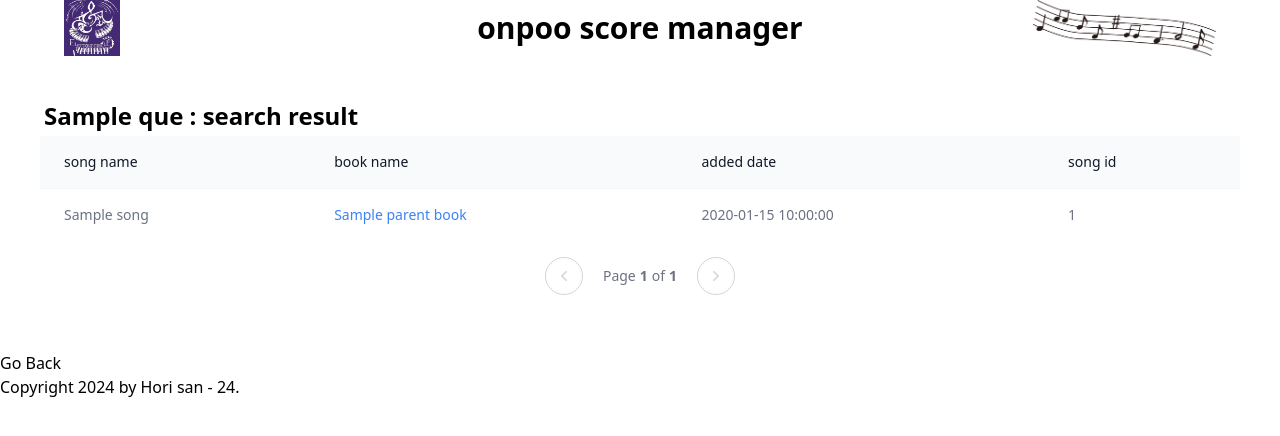
After one commit to yufoxda/scoremanager5, a Python web app: template Src/Templates/Pages/searched_song.html in a window 1280 px wide. The commit adds this page. Shown: the top 436 px of the page. Run offline with Jinja, Linux system fonts and the light colour scheme; the template is opened without the code that fills it: most values are stand-ins (such as "Sample title", 1, 10 or a date in 2020).

Commit message:
ページの追加

```diff
--- a/Src/Static/output.css
+++ b/Src/Static/output.css
@@ -595,13 +595,42 @@ video {
   right: 0px;
 }
 
+.mx-1 {
+  margin-left: 0.25rem;
+  margin-right: 0.25rem;
+}
+
 .mx-auto {
   margin-left: auto;
   margin-right: auto;
 }
 
+.mb-2 {
+  margin-bottom: 0.5rem;
+}
+
+.mb-4 {
+  margin-bottom: 1rem;
+}
+
+.ml-1 {
+  margin-left: 0.25rem;
+}
+
+.block {
+  display: block;
+}
+
 .flex {
   display: flex;
+}
+
+.inline-flex {
+  display: inline-flex;
+}
+
+.table {
+  display: table;
 }
 
 .grid {
@@ -616,6 +645,15 @@ video {
   height: 1rem;
 }
 
+.h-5 {
+  height: 1.25rem;
+}
+
+.h-fit {
+  height: -moz-fit-content;
+  height: fit-content;
+}
+
 .h-full {
   height: 100%;
 }
@@ -626,6 +664,10 @@ video {
 
 .w-4 {
   width: 1rem;
+}
+
+.w-5 {
+  width: 1.25rem;
 }
 
 .w-auto {
@@ -648,15 +690,20 @@ video {
   max-width: 28rem;
 }
 
-.rotate-\[0deg\] {
-  --tw-rotate: 0deg;
-  transform: translate(var(--tw-translate-x), var(--tw-translate-y)) rotate(var(--tw-rotate)) skewX(var(--tw-skew-x)) skewY(var(--tw-skew-y)) scaleX(var(--tw-scale-x)) scaleY(var(--tw-scale-y));
+.max-w-screen-lg {
+  max-width: 1024px;
 }
 
-.scale-\[1\] {
-  --tw-scale-x: 1;
-  --tw-scale-y: 1;
-  transform: translate(var(--tw-translate-x), var(--tw-translate-y)) rotate(var(--tw-rotate)) skewX(var(--tw-skew-x)) skewY(var(--tw-skew-y)) scaleX(var(--tw-scale-x)) scaleY(var(--tw-scale-y));
+.max-w-screen-xl {
+  max-width: 1280px;
+}
+
+.border-collapse {
+  border-collapse: collapse;
+}
+
+.flex-col {
+  flex-direction: column;
 }
 
 .place-content-center {
@@ -667,12 +714,64 @@ video {
   align-items: center;
 }
 
-.whitespace-break-spaces {
-  white-space: break-spaces;
+.justify-center {
+  justify-content: center;
+}
+
+.gap-8 {
+  gap: 2rem;
+}
+
+.space-x-1 > :not([hidden]) ~ :not([hidden]) {
+  --tw-space-x-reverse: 0;
+  margin-right: calc(0.25rem * var(--tw-space-x-reverse));
+  margin-left: calc(0.25rem * calc(1 - var(--tw-space-x-reverse)));
+}
+
+.space-x-2 > :not([hidden]) ~ :not([hidden]) {
+  --tw-space-x-reverse: 0;
+  margin-right: calc(0.5rem * var(--tw-space-x-reverse));
+  margin-left: calc(0.5rem * calc(1 - var(--tw-space-x-reverse)));
+}
+
+.divide-y > :not([hidden]) ~ :not([hidden]) {
+  --tw-divide-y-reverse: 0;
+  border-top-width: calc(1px * calc(1 - var(--tw-divide-y-reverse)));
+  border-bottom-width: calc(1px * var(--tw-divide-y-reverse));
+}
+
+.divide-gray-100 > :not([hidden]) ~ :not([hidden]) {
+  --tw-divide-opacity: 1;
+  border-color: rgb(243 244 246 / var(--tw-divide-opacity));
+}
+
+.overflow-hidden {
+  overflow: hidden;
+}
+
+.rounded-full {
+  border-radius: 9999px;
+}
+
+.rounded-lg {
+  border-radius: 0.5rem;
 }
 
 .rounded-md {
   border-radius: 0.375rem;
+}
+
+.border {
+  border-width: 1px;
+}
+
+.border-t {
+  border-top-width: 1px;
+}
+
+.border-gray-100 {
+  --tw-border-opacity: 1;
+  border-color: rgb(243 244 246 / var(--tw-border-opacity));
 }
 
 .border-gray-200 {
@@ -680,9 +779,34 @@ video {
   border-color: rgb(229 231 235 / var(--tw-border-opacity));
 }
 
+.border-gray-300 {
+  --tw-border-opacity: 1;
+  border-color: rgb(209 213 219 / var(--tw-border-opacity));
+}
+
+.bg-gray-100 {
+  --tw-bg-opacity: 1;
+  background-color: rgb(243 244 246 / var(--tw-bg-opacity));
+}
+
+.bg-gray-50 {
+  --tw-bg-opacity: 1;
+  background-color: rgb(249 250 251 / var(--tw-bg-opacity));
+}
+
+.bg-white {
+  --tw-bg-opacity: 1;
+  background-color: rgb(255 255 255 / var(--tw-bg-opacity));
+}
+
 .object-cover {
   -o-object-fit: cover;
      object-fit: cover;
+}
+
+.object-center {
+  -o-object-position: center;
+     object-position: center;
 }
 
 .p-1 {
@@ -691,6 +815,10 @@ video {
 
 .p-10 {
   padding: 2.5rem;
+}
+
+.p-4 {
+  padding: 1rem;
 }
 
 .p-5 {
@@ -702,9 +830,39 @@ video {
   padding-right: 2.5rem;
 }
 
+.px-2 {
+  padding-left: 0.5rem;
+  padding-right: 0.5rem;
+}
+
+.px-4 {
+  padding-left: 1rem;
+  padding-right: 1rem;
+}
+
+.px-6 {
+  padding-left: 1.5rem;
+  padding-right: 1.5rem;
+}
+
+.py-2 {
+  padding-top: 0.5rem;
+  padding-bottom: 0.5rem;
+}
+
 .py-2\.5 {
   padding-top: 0.625rem;
   padding-bottom: 0.625rem;
+}
+
+.py-4 {
+  padding-top: 1rem;
+  padding-bottom: 1rem;
+}
+
+.py-6 {
+  padding-top: 1.5rem;
+  padding-bottom: 1.5rem;
 }
 
 .pb-5 {
@@ -717,6 +875,10 @@ video {
 
 .ps-1 {
   padding-inline-start: 0.25rem;
+}
+
+.text-left {
+  text-align: left;
 }
 
 .text-center {
@@ -738,13 +900,65 @@ video {
   line-height: 1;
 }
 
+.text-sm {
+  font-size: 0.875rem;
+  line-height: 1.25rem;
+}
+
+.font-bold {
+  font-weight: 700;
+}
+
 .font-extrabold {
   font-weight: 800;
+}
+
+.font-medium {
+  font-weight: 500;
+}
+
+.font-semibold {
+  font-weight: 600;
+}
+
+.uppercase {
+  text-transform: uppercase;
+}
+
+.text-blue-500 {
+  --tw-text-opacity: 1;
+  color: rgb(59 130 246 / var(--tw-text-opacity));
+}
+
+.text-gray-300 {
+  --tw-text-opacity: 1;
+  color: rgb(209 213 219 / var(--tw-text-opacity));
+}
+
+.text-gray-500 {
+  --tw-text-opacity: 1;
+  color: rgb(107 114 128 / var(--tw-text-opacity));
 }
 
 .text-gray-600 {
   --tw-text-opacity: 1;
   color: rgb(75 85 99 / var(--tw-text-opacity));
+}
+
+.text-gray-800 {
+  --tw-text-opacity: 1;
+  color: rgb(31 41 55 / var(--tw-text-opacity));
+}
+
+.text-gray-900 {
+  --tw-text-opacity: 1;
+  color: rgb(17 24 39 / var(--tw-text-opacity));
+}
+
+.shadow-lg {
+  --tw-shadow: 0 10px 15px -3px rgb(0 0 0 / 0.1), 0 4px 6px -4px rgb(0 0 0 / 0.1);
+  --tw-shadow-colored: 0 10px 15px -3px var(--tw-shadow-color), 0 4px 6px -4px var(--tw-shadow-color);
+  box-shadow: var(--tw-ring-offset-shadow, 0 0 #0000), var(--tw-ring-shadow, 0 0 #0000), var(--tw-shadow);
 }
 
 .shadow-sm {
--- a/Src/Templates/Pages/home.html
+++ b/Src/Templates/Pages/home.html
@@ -4,7 +4,6 @@
 {% endblock %}
 
 {% block header %}
-  <!-- components の header.html をインクルード -->
   {% include 'Compornents/header.html' %}
 
 {% endblock %}
--- /dev/null
+++ b/Src/Templates/Pages/searched_song.html
@@ -0,0 +1,93 @@
+{% extends 'Containers/base.html' %}
+{% block title %}
+  Songs
+{% endblock %}
+
+{% block header %}
+  {% include 'Compornents/header.html' %}
+
+{% endblock %}
+
+{% block content %}
+<div class="mx-auto max-w-screen-xl p-10">
+
+    <h2 class="text-2xl font-extrabold dark:text-white p-1">{{ que }} : search result</h2>
+    <table class="w-full border-collapse  bg-white object-center text-left text-sm text-gray-500">
+    <thead class="bg-gray-50">
+        <tr>
+        <th scope="col" class="px-6 py-4 font-medium  text-gray-900">song name</th>
+        <th scope="col" class="px-6 py-4 font-medium  text-gray-900">book name</th>
+        <th scope="col" class="px-6 py-4 font-medium  text-gray-900 ">added date</th>
+        <th scope="col" class="px-6 py-4 font-medium  text-gray-900 ">song id</th>
+        </tr>
+    </thead>
+    <tbody class="divide-y divide-gray-100 border-t border-gray-100">
+        {% for song in songs %}
+        <tr class="hover:bg-gray-50">
+        <td class="px-6 py-4 font-medium">{{ song.song_name }}</td>
+        <th class="px-6 py-4 font-medium  text-blue-500 dark:text-blue-300 hover:underline"><a href="/book/{{ song.book_id }}">{{ song.parent_book.book_name }}</a></th>
+        <td class="px-6 py-4 ">{{ song.created_at }}</td>
+        <td class="px-6 py-4 ">{{ song.id }}</td>
+        </tr>
+        {% endfor %}
+    </tbody>
+    </table>
+
+    <div class="p-4 flex justify-center">
+        <nav aria-label="Pagination">
+            <ul class="inline-flex items-center space-x-1 rounded-md text-sm">
+                <!-- Previous Page Link -->
+                {% if songs.has_prev %}
+                    <li>
+                        <a href="{{ url_for('searchsong', page=page-1, query=que) }}" class="inline-flex items-center space-x-2 rounded-full border border-gray-300 bg-white px-2 py-2 font-medium text-gray-500 hover:bg-gray-50">
+                            <svg class="h-5 w-5" xmlns="http://www.w3.org/2000/svg" viewBox="0 0 20 20" fill="currentColor" aria-hidden="true">
+                                <path fill-rule="evenodd" d="M12.79 5.23a.75.75 0 01-.02 1.06L8.832 10l3.938 3.71a.75.75 0 11-1.04 1.08l-4.5-4.25a.75.75 0 010-1.08l4.5-4.25a.75.75 0 011.06.02z" clip-rule="evenodd" />
+                            </svg>
+                        </a>
+                    </li>
+                {% else %}
+                    <li>
+                        <span class="inline-flex items-center space-x-2 rounded-full border border-gray-300 bg-white px-2 py-2 font-medium text-gray-300">
+                            <svg class="h-5 w-5" xmlns="http://www.w3.org/2000/svg" viewBox="0 0 20 20" fill="currentColor" aria-hidden="true">
+                                <path fill-rule="evenodd" d="M12.79 5.23a.75.75 0 01-.02 1.06L8.832 10l3.938 3.71a.75.75 0 11-1.04 1.08l-4.5-4.25a.75.75 0 010-1.08l4.5-4.25a.75.75 0 011.06.02z" clip-rule="evenodd" />
+                            </svg>
+                        </span>
+                    </li>
+                {% endif %}
+
+                <!-- Page Indicator -->
+                <li>
+                    <span class="inline-flex items-center space-x-1 rounded-md bg-white px-4 py-2 text-gray-500">
+                        Page <b class="mx-1">{{ page }}</b> of <b class="ml-1">{{ songs.pages }}</b>
+                    </span>
+                </li>
+
+                <!-- Next Page Link -->
+                {% if songs.has_next %}
+                    <li>
+                        <a href="{{ url_for('searchsong', page=page+1, query=que) }}" class="inline-flex items-center space-x-2 rounded-full border border-gray-300 bg-white px-2 py-2 font-medium text-gray-500 hover:bg-gray-50">
+                            <svg class="h-5 w-5" xmlns="http://www.w3.org/2000/svg" viewBox="0 0 20 20" fill="currentColor" aria-hidden="true">
+                                <path fill-rule="evenodd" d="M7.21 14.77a.75.75 0 01.02-1.06L11.168 10 7.23 6.29a.75.75 0 111.04-1.08l4.5 4.25a.75.75 0 010 1.08l-4.5 4.25a.75.75 0 01-1.06-.02z" clip-rule="evenodd" />
+                            </svg>
+                        </a>
+                    </li>
+                {% else %}
+                    <li>
+                        <span class="inline-flex items-center space-x-2 rounded-full border border-gray-300 bg-white px-2 py-2 font-medium text-gray-300">
+                            <svg class="h-5 w-5" xmlns="http://www.w3.org/2000/svg" viewBox="0 0 20 20" fill="currentColor" aria-hidden="true">
+                                <path fill-rule="evenodd" d="M7.21 14.77a.75.75 0 01.02-1.06L11.168 10 7.23 6.29a.75.75 0 111.04-1.08l4.5 4.25a.75.75 0 010 1.08l-4.5 4.25a.75.75 0 01-1.06-.02z" clip-rule="evenodd" />
+                            </svg>
+                        </span>
+                    </li>
+                {% endif %}
+            </ul>
+        </nav>
+    </div>
+
+</div>
+<a href="/">Go Back</a>
+{% endblock %}
+
+{% block footer %}
+  {% include 'Compornents/footer.html' %}
+{% endblock %}
--- a/app/app_init_.py
+++ b/app/app_init_.py
@@ -9,7 +9,7 @@ from flask_sqlalchemy import SQLAlchemy
 
 # create the app
 app = Flask(__name__, template_folder="../Src/Templates",static_folder="../Src/Static")
-app.config['SQLALCHEMY_DATABASE_URI'] = 'sqlite:///Database/ompooscores.db'
+app.config['SQLALCHEMY_DATABASE_URI'] = 'sqlite:///../Database/ompooscores.db'
 app.config['SQLALCHEMY_ECHO'] = True
 db = SQLAlchemy(app)
 
--- a/app/rootes/rootes.py
+++ b/app/rootes/rootes.py
@@ -15,7 +15,7 @@ def searchbook():
   app.logger.info(query)
   books = db.session.query(Book).filter(Book.book_name.contains(query)).order_by(Book.book_name).paginate(page=page, per_page=30, error_out=False)
 
-  return render_template('searched_book.html',books = books,que = query,page=page)
+  return render_template('Pages/searched_book.html',books = books,que = query,page=page)
 
 @app.route("/searchsong/",methods = ["GET"])
 def searchsong():
@@ -24,11 +24,11 @@ def searchsong():
   app.logger.info(query)
   songs = db.session.query(Song).filter(Song.song_name.contains(query)).order_by(Song.song_name).paginate(page=page, per_page=30, error_out=False)
   app.logger.info(songs)
-  return render_template('searched_song.html',songs=songs,que = query,page=page)
+  return render_template('Pages/searched_song.html',songs=songs,que = query,page=page)
 
 @app.route("/book/<int:id>")
 def bookinfo(id):
   bookid = id
   songs = db.session.query(Song).filter(Song.book_id == bookid).all()
   bookname = db.session.query(Book).get(bookid)
-  return render_template('book.html',songs = songs,book = bookname)
+  return render_template('Pages/book.html',songs = songs,book = bookname)
```
Also changed, not shown: other parts of Src/Static/output.css (+71 -0 lines), Src/Templates/Pages/book.html (added, +37 -0 lines), Src/Templates/Pages/searched_book.html (added, +97 -0 lines).
